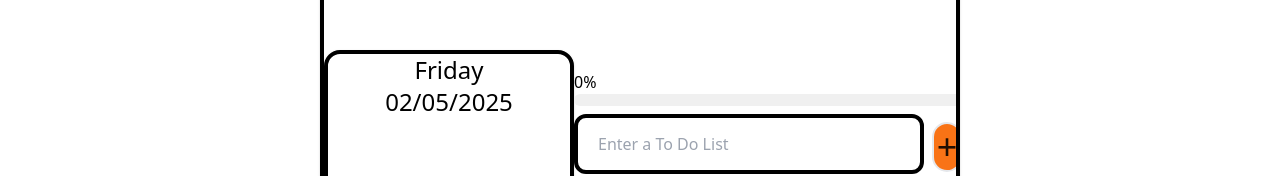
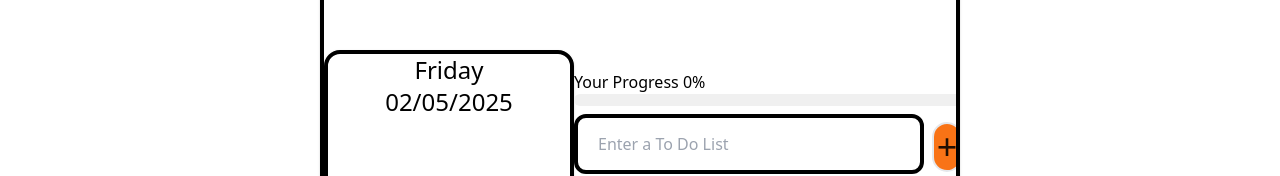
Before and after one commit to miracline2/To-Do-App, a React (Vite) app: page /toDo in a window 1280 px wide. Shown: the part 148-324 px from the top of the page. Built offline with nearby package versions, Linux system fonts and the light colour scheme; a web font is replaced by a local one.

Commit message:
Ui Change in ProgressBar

```diff
--- a/src/component/ProgressBar.tsx
+++ b/src/component/ProgressBar.tsx
@@ -10,7 +10,7 @@ const ProgressBar:React.FC<IProgressInterface>= ({progress}) => {
   return (
     <div>
       <Box sx={{ width: '100%', }}>
-        <h2 className='text-black ml-2 md:ml-0'>{progress}%</h2>
+        <h2 className='text-black ml-2 md:ml-0'> Your Progress {progress}%</h2>
   <LinearProgress variant="determinate" value={progress }
   sx={{
     height: 12,
```
